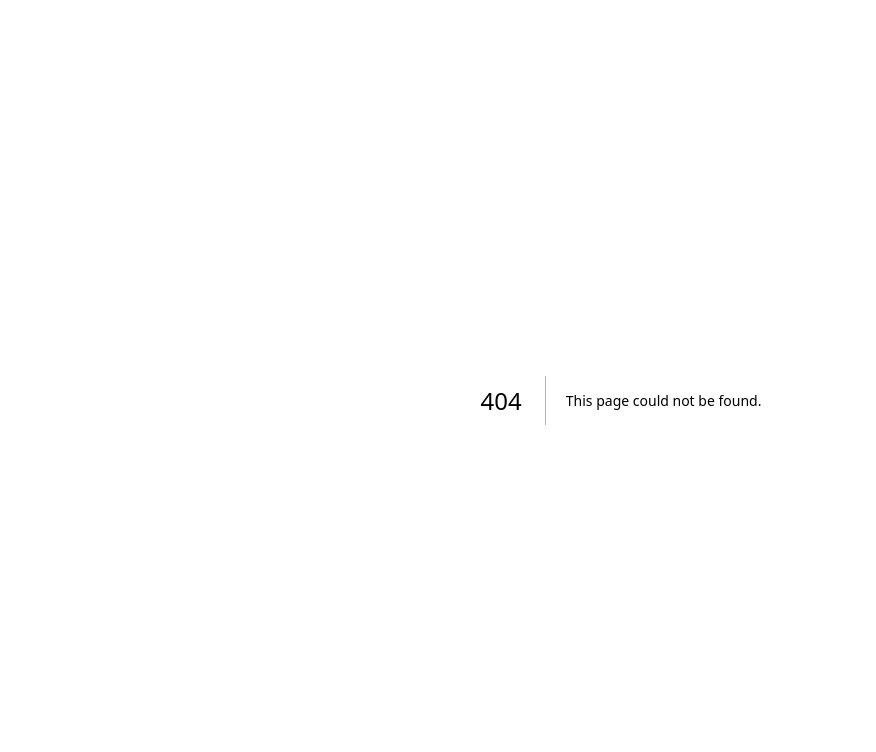
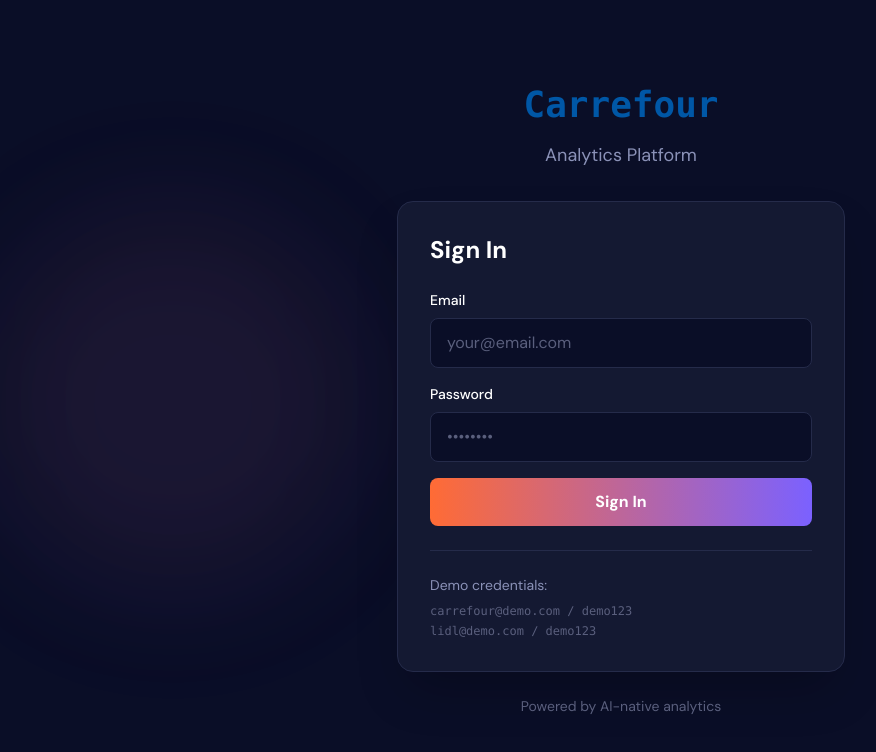
Before and after one commit to moondog76/kaching-analytics, a Next.js app: page /login in a window 1280 px wide. Before the commit this address had no page. Shown: the top 752 px of the page, without its empty margins (19-895 px from the left). Built offline with nearby package versions, Linux system fonts and the light colour scheme.

Commit message:
Add authentication with login, logout, and protected routes

```diff
--- /dev/null
+++ b/app/api/auth/[...nextauth]/route.ts
@@ -0,0 +1,72 @@
+import NextAuth from "next-auth"
+import CredentialsProvider from "next-auth/providers/credentials"
+
+const handler = NextAuth({
+  providers: [
+    CredentialsProvider({
+      name: 'Credentials',
+      credentials: {
+        email: { label: "Email", type: "email", placeholder: "user@example.com" },
+        password: { label: "Password", type: "password" }
+      },
+      async authorize(credentials) {
+        // For demo: hardcoded users
+        // In production, check against database
+        const users = [
+          {
+            id: '1',
+            email: 'carrefour@demo.com',
+            password: 'demo123',
+            name: 'Carrefour Admin',
+            merchant: 'Carrefour'
+          },
+          {
+            id: '2',
+            email: 'lidl@demo.com',
+            password: 'demo123',
+            name: 'Lidl Admin',
+            merchant: 'Lidl'
+          }
+        ]
+
+        const user = users.find(
+          u => u.email === credentials?.email && u.password === credentials?.password
+        )
+
+        if (user) {
+          return {
+            id: user.id,
+            email: user.email,
+            name: user.name,
+            merchant: user.merchant
+          }
+        }
+
+        return null
+      }
+    })
+  ],
+  pages: {
+    signIn: '/login',
+  },
+  callbacks: {
+    async jwt({ token, user }) {
+      if (user) {
+        token.merchant = user.merchant
+      }
+      return token
+    },
+    async session({ session, token }) {
+      if (session.user) {
+        session.user.merchant = token.merchant
+      }
+      return session
+    }
+  },
+  session: {
+    strategy: 'jwt',
+  },
+  secret: process.env.NEXTAUTH_SECRET,
+})
+
+export { handler as GET, handler as POST }
--- a/app/layout.tsx
+++ b/app/layout.tsx
@@ -1,5 +1,6 @@
 import './globals.css'
 import type { Metadata } from 'next'
+import AuthProvider from '@/components/AuthProvider'
 
 export const metadata: Metadata = {
   title: 'Kaching Pro - AI-Native Analytics',
@@ -13,7 +14,11 @@
 }) {
   return (
     <html lang="en">
-      <body>{children}</body>
+      <body>
+        <AuthProvider>
+          {children}
+        </AuthProvider>
+      </body>
     </html>
   )
 }
--- /dev/null
+++ b/app/login/page.tsx
@@ -0,0 +1,131 @@
+'use client'
+
+import { useState } from 'react'
+import { signIn } from 'next-auth/react'
+import { useRouter } from 'next/navigation'
+import Image from 'next/image'
+
+export default function LoginPage() {
+  const [email, setEmail] = useState('')
+  const [password, setPassword] = useState('')
+  const [error, setError] = useState('')
+  const [loading, setLoading] = useState(false)
+  const router = useRouter()
+
+  const handleSubmit = async (e: React.FormEvent) => {
+    e.preventDefault()
+    setError('')
+    setLoading(true)
+
+    try {
+      const result = await signIn('credentials', {
+        email,
+        password,
+        redirect: false,
+      })
+
+      if (result?.error) {
+        setError('Invalid email or password')
+      } else {
+        router.push('/')
+        router.refresh()
+      }
+    } catch (err) {
+      setError('An error occurred. Please try again.')
+    } finally {
+      setLoading(false)
+    }
+  }
+
+  return (
+    <div className="min-h-screen bg-[#0A0E27] flex items-center justify-center px-4">
+      {/* Background effects */}
+      <div className="absolute inset-0 overflow-hidden pointer-events-none">
+        <div className="absolute top-1/4 left-1/5 w-96 h-96 bg-[#FF6B35]/5 rounded-full blur-3xl" />
+        <div className="absolute bottom-1/4 right-1/5 w-96 h-96 bg-[#7B61FF]/5 rounded-full blur-3xl" />
+      </div>
+
+      <div className="relative z-10 w-full max-w-md">
+        {/* Logo/Branding */}
+        <div className="text-center mb-8">
+          <div className="inline-flex items-center gap-3 mb-4">
+            {/* Add Carrefour logo here when ready */}
+            <div className="text-4xl font-bold font-mono text-[#0057A6]">
+              Carrefour
+            </div>
+          </div>
+          <p className="text-[#8B92B8] text-lg">Analytics Platform</p>
+        </div>
+
+        {/* Login Card */}
+        <div className="bg-[#141932] border border-[#252B4A] rounded-2xl p-8 shadow-2xl">
+          <h2 className="text-2xl font-bold text-white mb-6">Sign In</h2>
+
+          <form onSubmit={handleSubmit} className="space-y-4">
+            {/* Email */}
+            <div>
+              <label htmlFor="email" className="block text-sm font-medium text-white mb-2">
+                Email
+              </label>
+              <input
+                id="email"
+                type="email"
+                value={email}
+                onChange={(e) => setEmail(e.target.value)}
+                required
+                className="w-full px-4 py-3 bg-[#0A0E27] border border-[#252B4A] rounded-lg text-white placeholder-[#5A5F7D] focus:outline-none focus:border-[#FF6B35] transition-colors"
+                placeholder="your@email.com"
+              />
+            </div>
+
+            {/* Password */}
+            <div>
+              <label htmlFor="password" className="block text-sm font-medium text-white mb-2">
+                Password
+              </label>
+              <input
+                id="password"
+                type="password"
+                value={password}
+                onChange={(e) => setPassword(e.target.value)}
+                required
+                className="w-full px-4 py-3 bg-[#0A0E27] border border-[#252B4A] rounded-lg text-white placeholder-[#5A5F7D] focus:outline-none focus:border-[#FF6B35] transition-colors"
+                placeholder="••••••••"
+              />
+            </div>
+
+            {/* Error Message */}
+            {error && (
+              <div className="p-3 bg-[#FF4757]/10 border border-[#FF4757] rounded-lg">
+                <p className="text-[#FF4757] text-sm">{error}</p>
+              </div>
+            )}
+
+            {/* Submit Button */}
+            <button
+              type="submit"
+              disabled={loading}
+              className="w-full py-3 bg-gradient-to-r from-[#FF6B35] to-[#7B61FF] text-white font-semibold rounded-lg hover:opacity-90 transition-opacity disabled:opacity-50 disabled:cursor-not-allowed"
+            >
+              {loading ? 'Signing in...' : 'Sign In'}
+            </button>
+          </form>
+
+          {/* Demo Credentials */}
+          <div className="mt-6 pt-6 border-t border-[#252B4A]">
+            <p className="text-[#8B92B8] text-sm mb-2">Demo credentials:</p>
+            <div className="space-y-1 text-xs font-mono text-[#5A5F7D]">
+              <p>carrefour@demo.com / demo123</p>
+              <p>lidl@demo.com / demo123</p>
+            </div>
+          </div>
+        </div>
+
+        {/* Footer */}
+        <p className="text-center text-[#5A5F7D] text-sm mt-6">
+          Powered by AI-native analytics
+        </p>
+      </div>
+    </div>
+  )
+}
--- a/app/page.tsx
+++ b/app/page.tsx
@@ -1,6 +1,7 @@
 'use client'
 
 import { useEffect, useState } from 'react'
+import { signOut, useSession } from 'next-auth/react'
 import AIChat from '@/components/AIChat'
 import InsightsPanel from '@/components/InsightsPanel'
 import DrillableMetrics from '@/components/DrillableMetrics'
@@ -8,6 +9,7 @@
 import { MerchantMetrics, CompetitorData } from '@/lib/types'
 
 export default function Dashboard() {
+  const { data: session } = useSession()
   const [data, setData] = useState<{
     carrefour: MerchantMetrics
     competitors: CompetitorData[]
@@ -70,9 +72,23 @@
               </nav>
             </div>
 
-            <div className="flex items-center gap-3 px-4 py-2 bg-[#141932] border border-[#252B4A] rounded-lg">
-              <div className="w-2 h-2 rounded-full bg-[#00D9A3] animate-pulse" />
-              <span className="font-mono text-sm text-white">Carrefour Dashboard</span>
+            <div className="flex items-center gap-3">
+              {/* User info */}
+              <div className="flex items-center gap-3 px-4 py-2 bg-[#141932] border border-[#252B4A] rounded-lg">
+                <div className="w-2 h-2 rounded-full bg-[#00D9A3] animate-pulse" />
+                <span className="font-mono text-sm text-white">
+                  {session?.user?.name || 'Carrefour Dashboard'}
+                </span>
+              </div>
+
+              {/* Logout button */}
+              <button
+                onClick={() => signOut({ callbackUrl: '/login' })}
+                className="px-4 py-2 bg-[#1C2342] hover:bg-[#252B4A] border border-[#252B4A] rounded-lg text-sm text-white transition-colors flex items-center gap-2"
+              >
+                <span>🚪</span>
+                Logout
+              </button>
             </div>
           </div>
         </header>
--- /dev/null
+++ b/components/AuthProvider.tsx
@@ -0,0 +1,11 @@
+'use client'
+
+import { SessionProvider } from 'next-auth/react'
+
+export default function AuthProvider({
+  children,
+}: {
+  children: React.ReactNode
+}) {
+  return <SessionProvider>{children}</SessionProvider>
+}
--- a/package.json
+++ b/package.json
@@ -13,6 +13,7 @@
     "date-fns": "^3.0.0",
     "framer-motion": "^11.0.0",
     "next": "^14.2.35",
+    "next-auth": "^4.24.13",
     "react": "^18.3.0",
     "react-dom": "^18.3.0",
     "recharts": "^2.15.4",
```
Also changed, not shown: middleware.ts (added, +18 -0 lines), 1 other file (tests, documents, lock files or other folders).
